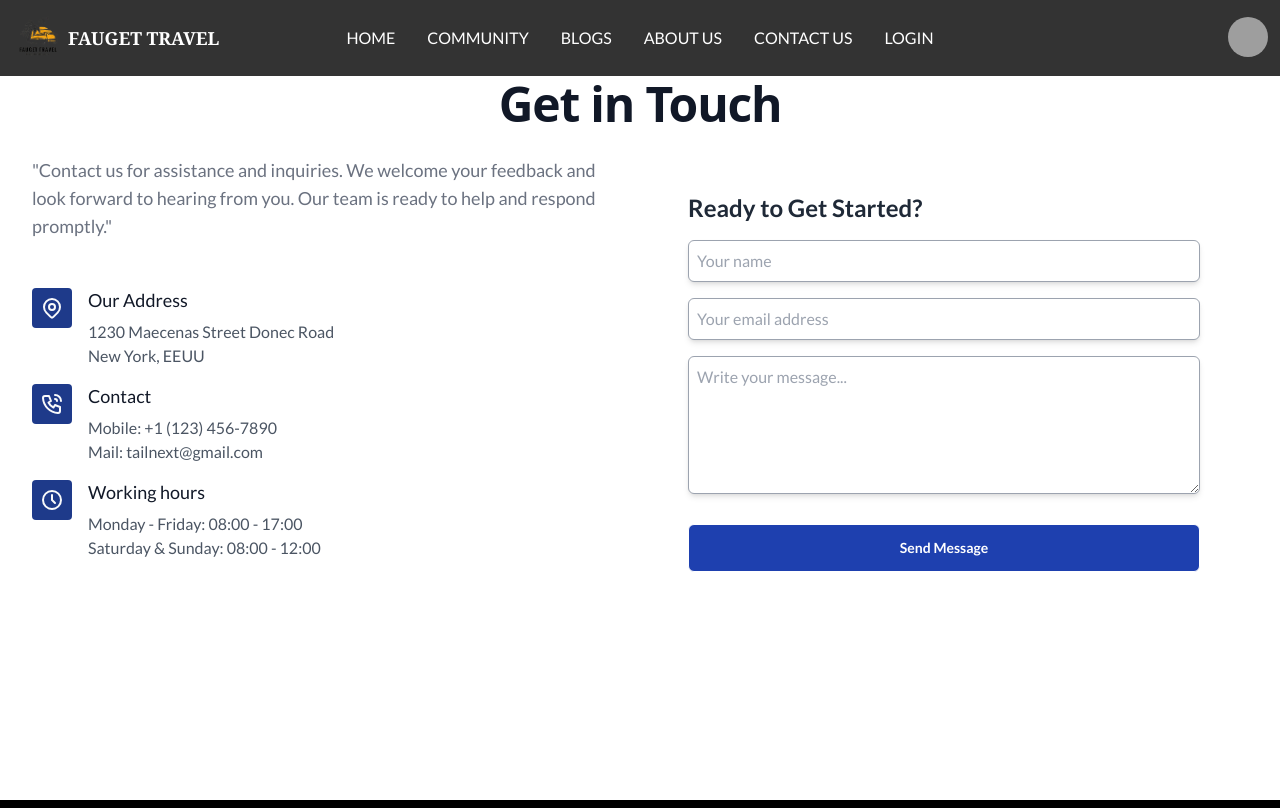
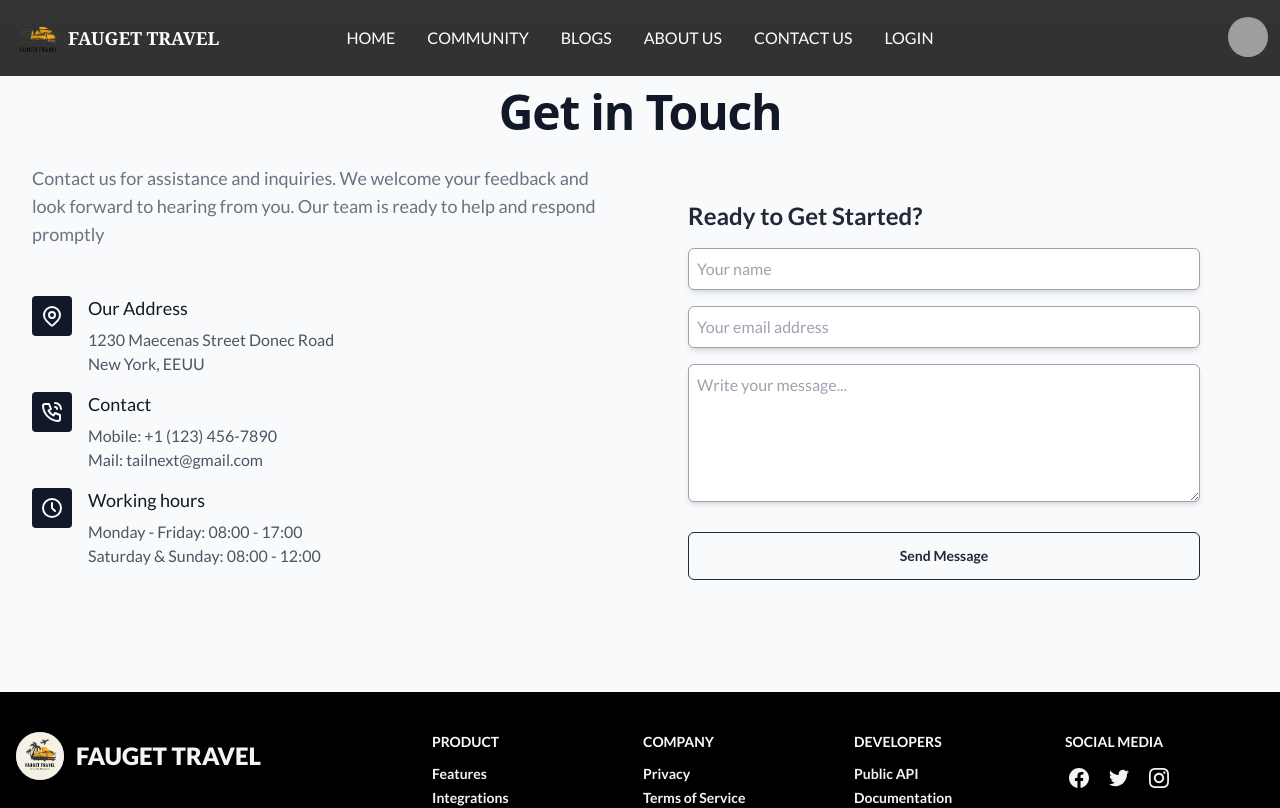
Before and after one commit to mahfuzar175/fauget-travel-client-side, a React (Vite) app: page /contactUs in a window 1280 px wide. Shown: the top 808 px of the page. Built offline with nearby package versions, Linux system fonts and the light colour scheme; no server answers; grey boxes are pictures that could not be loaded.

Commit message:
about section customize

```diff
--- a/src/Pages/Home/Home/Community/Community.jsx
+++ b/src/Pages/Home/Home/Community/Community.jsx
@@ -2,7 +2,7 @@
 const Community = () => {
   return (
     <div>
-      <div className="px-4 py-16 mx-auto sm:max-w-xl md:max-w-full lg:max-w-screen-xl font-Lato md:px-24 lg:px-8 lg:py-20">
+      <div className="px-4 py-14 mx-auto sm:max-w-xl md:max-w-full lg:max-w-screen-xl font-Lato md:px-24 lg:px-8 lg:py-20">
   <div className="max-w-xl mb-10 md:mx-auto sm:text-center lg:max-w-2xl md:mb-12">
     <div>
       <p className="inline-block px-3 py-px mb-4 text-xs font-semibold tracking-wider text-teal-900 uppercase rounded-full bg-teal-accent-400">
--- a/src/Pages/Home/Home/TourType/TourType.jsx
+++ b/src/Pages/Home/Home/TourType/TourType.jsx
@@ -25,7 +25,7 @@ const TourType = () => {
   };
 
   return (
-    <div className="mt-28">
+    <div className="mt-[100px]">
       <div className="p-24 text-center" style={backgroundImageStyle}>
       <h2 className="font-bold text-center text-4xl mb-8">
         Choose a Tour Type
@@ -34,7 +34,7 @@ const TourType = () => {
           <div className="grid lg:grid-cols-5 md:grid-cols-3 gap-8 mb-2">
             {tourTypes.map(({ type, icon: Icon }) => (
               <Link key={type} to={`/tour/${type.toLowerCase()}`}>
-                <div className="w-32 h-32 border flex flex-row justify-center items-center bg-white rounded-full shadow-2xl shadow-black">
+                <div className="w-32 h-32 border flex flex-row justify-center hover:border hover:border-gray-500 items-center bg-white rounded-full shadow-2xl shadow-black">
                   <div className="flex flex-col gap-1">
                     <Icon className="w-12 h-12"></Icon>
                     <p>{type}</p>
--- a/src/Pages/Home/Tourism_and_Travel_Guide/OurPackages/OurPackages.jsx
+++ b/src/Pages/Home/Tourism_and_Travel_Guide/OurPackages/OurPackages.jsx
@@ -15,9 +15,9 @@ const OurPackages = () => {
         ))}
       </div>
       </div>
-      <div className="mt-4 flex justify-center items-center">
+      <div className="mt-2 flex justify-center md:justify-end mr-16 items-center">
         <Link to="/allPackages">
-        <button className="btn btn-outline rounded-full">All Packages...</button>
+        <button className="btn btn-outline rounded-full">All Packages</button>
 
 
         </Link>
--- a/src/Pages/Home/Tourism_and_Travel_Guide/Stories/AllStory.jsx
+++ b/src/Pages/Home/Tourism_and_Travel_Guide/Stories/AllStory.jsx
@@ -5,11 +5,13 @@ import StoryCard from "./StoryCard";
 const AllStory = () => {
     const [story] = useStory();
     return (
-        <div className="flex justify-center items-center mt-28 mb-8 p-6">
+        <div className="flex justify-center items-center mt-20 mb-8 p-6">
             <Helmet>
                 <title>Fauget Travel | All Story</title>
             </Helmet>
-            <div className="grid md:grid-cols-2 gap-4">
+            <div>
+            <h2 className="text-4xl text-center font-bold mb-8">Tourist Story</h2>
+            <div className="grid md:grid-cols-3 gap-4">
             {
                 story.map(item =><StoryCard
                 key={item.id}
@@ -17,6 +19,7 @@ const AllStory = () => {
                 ></StoryCard>)
             }
         </div>
+            </div>
         </div>
     );
 };
--- a/src/Pages/Home/Tourism_and_Travel_Guide/StoryDetailsCard.jsx
+++ b/src/Pages/Home/Tourism_and_Travel_Guide/StoryDetailsCard.jsx
@@ -34,7 +34,7 @@ const StoryDetailsCard = ({ item }) => {
       <Helmet>
         <title>Fauget Travel | Story Details</title>
       </Helmet>
-      <section className="dark:bg-gray-800 dark:text-gray-100">
+      <section className="dark:bg-gray-800 dark:text-gray-100 font-Lato">
         <div className="container max-w-6xl p-6 mx-auto space-y-6 sm:space-y-12">
           <div className="block max-w-sm gap-3 mx-auto sm:max-w-full group hover:no-underline focus:no-underline lg:grid lg:grid-cols-12 dark:bg-gray-900">
             <img
@@ -44,7 +44,7 @@ const StoryDetailsCard = ({ item }) => {
               hover:scale-105"
             />
             <div className="p-6 space-y-2 lg:col-span-5">
-              <h3 className="text-2xl font-semibold sm:text-4xl underline group-focus:underline">
+              <h3 className="text-2xl font-bold sm:text-3xl text-center mb-8">
                 {spot_name}
               </h3>
               <div className="flex justify-between">
--- a/src/Pages/Home/Tourism_and_Travel_Guide/TourismAndTravel.jsx
+++ b/src/Pages/Home/Tourism_and_Travel_Guide/TourismAndTravel.jsx
@@ -5,7 +5,7 @@ import OurPackages from "./OurPackages/OurPackages";
 import MeetOurTourGuide from "./MeetOurTourGuide";
 const TourismAndTravel = () => {
   return (
-    <div className="mt-24 min-h-screen">
+    <div className="mt-20">
       <div className="justify-center items-center text-center mb-8">
         <h2 className="text-4xl font-Lato font-extrabold">
           Tourism & our travel guide
--- a/src/components/AboutUs.jsx
+++ b/src/components/AboutUs.jsx
@@ -2,17 +2,17 @@
 const AboutUs = () => {
     return (
       <div>
-        <section className="max-w-5xl min-h-screen mx-auto mt-24">
+        <section className="max-w-5xl mx-auto mt-[70px]">
           <h2 className="text-4xl font-bold text-center">About Us</h2>
           <div className="hero">
             <div className="hero-content flex-col lg:flex-row-reverse">
               <div>
                   <p className="text-center text-gray-500 font-bold">Our Vision And History</p>
-                <p className="text-gray-700 mb-8">
+                <p className="text-gray-700 mb-8 text-center">
                   <span className="text-5xl font-bold text-black">
                     Founded in 1970 <br /> by
                   </span>
-                  , <span className="text-4xl font-bold text-pink-500">Chairman Jay Martin</span>
+                  , <span className="text-4xl font-bold text-pink-500">MAHFUZAR RAHMAN</span>
                 </p>
                 <p className="text-gray-500">The Juice Plus+ Company has grown from a small, direct-sales company into a highly successful, privately held health and wellness company operatinLorem ipsum dolor sit amet, consectetur adipisicing elit, sed do eiusmod tempor incididunt ut labore et dolore magna aliqua.</p>
                 <p className="list-disc pl-8 mt-2 font-semibold">
--- a/src/components/ContactUs.jsx
+++ b/src/components/ContactUs.jsx
@@ -4,8 +4,8 @@ const ContactUs = () => {
   };
   return (
     <div>
-      <section className="dark:bg-slate-800 min-h-screen" id="contact">
-        <div className="mx-auto max-w-7xl px-4 py-8 sm:px-6 lg:px-8 lg:py-20">
+      <section className="dark:bg-slate-800 bg-slate-50 mt-6" id="contact">
+        <div className="mx-auto max-w-7xl px-4 py-8 sm:px-6 lg:px-8 lg:py-16">
           <div className="mb-2">
             <div className="mb-4 max-w-2xl text-center sm:text-center md:mx-auto md:mb-4">
               <h2 className="font-heading mb-4 font-bold tracking-tight text-gray-900 dark:text-white text-3xl sm:text-5xl">
@@ -17,13 +17,13 @@ const ContactUs = () => {
             <div className="grid md:grid-cols-2">
               <div className="h-full pr-6">
                 <p className="mt-3 mb-12 text-lg text-gray-500 dark:text-slate-400">
-                  "Contact us for assistance and inquiries. We welcome your
+                  Contact us for assistance and inquiries. We welcome your
                   feedback and look forward to hearing from you. Our team is
-                  ready to help and respond promptly."
+                  ready to help and respond promptly
                 </p>
                 <ul className="mb-6 md:mb-0">
                   <li className="flex">
-                    <div className="flex h-10 w-10 items-center justify-center rounded bg-blue-900 text-gray-50">
+                    <div className="flex h-10 w-10 items-center justify-center rounded bg-gray-900 text-gray-50">
                       <svg
                         xmlns="http://www.w3.org/2000/svg"
                         width="24"
@@ -53,7 +53,7 @@ const ContactUs = () => {
                     </div>
                   </li>
                   <li className="flex">
-                    <div className="flex h-10 w-10 items-center justify-center rounded bg-blue-900 text-gray-50">
+                    <div className="flex h-10 w-10 items-center justify-center rounded bg-gray-900 text-gray-50">
                       <svg
                         xmlns="http://www.w3.org/2000/svg"
                         width="24"
@@ -84,7 +84,7 @@ const ContactUs = () => {
                     </div>
                   </li>
                   <li className="flex">
-                    <div className="flex h-10 w-10 items-center justify-center rounded bg-blue-900 text-gray-50">
+                    <div className="flex h-10 w-10 items-center justify-center rounded bg-gray-900 text-gray-50">
                       <svg
                         xmlns="http://www.w3.org/2000/svg"
                         width="24"
@@ -170,7 +170,7 @@ const ContactUs = () => {
                     <button
                       onClick={handleSend}
                       type="submit"
-                      className="w-full bg-blue-800 btn btn-outline text-white px-6 py-3 font-xl rounded-md sm:mb-0"
+                      className="w-full btn btn-outline px-6 py-3 font-xl rounded-md sm:mb-0"
                     >
                       Send Message
                     </button>
```
Also changed, not shown: src/Pages/Home/Tourism_and_Travel_Guide/Stories/Stories.jsx (+9 -9 lines), src/Pages/Home/Tourism_and_Travel_Guide/Stories/StoryCard.jsx (+7 -7 lines).
